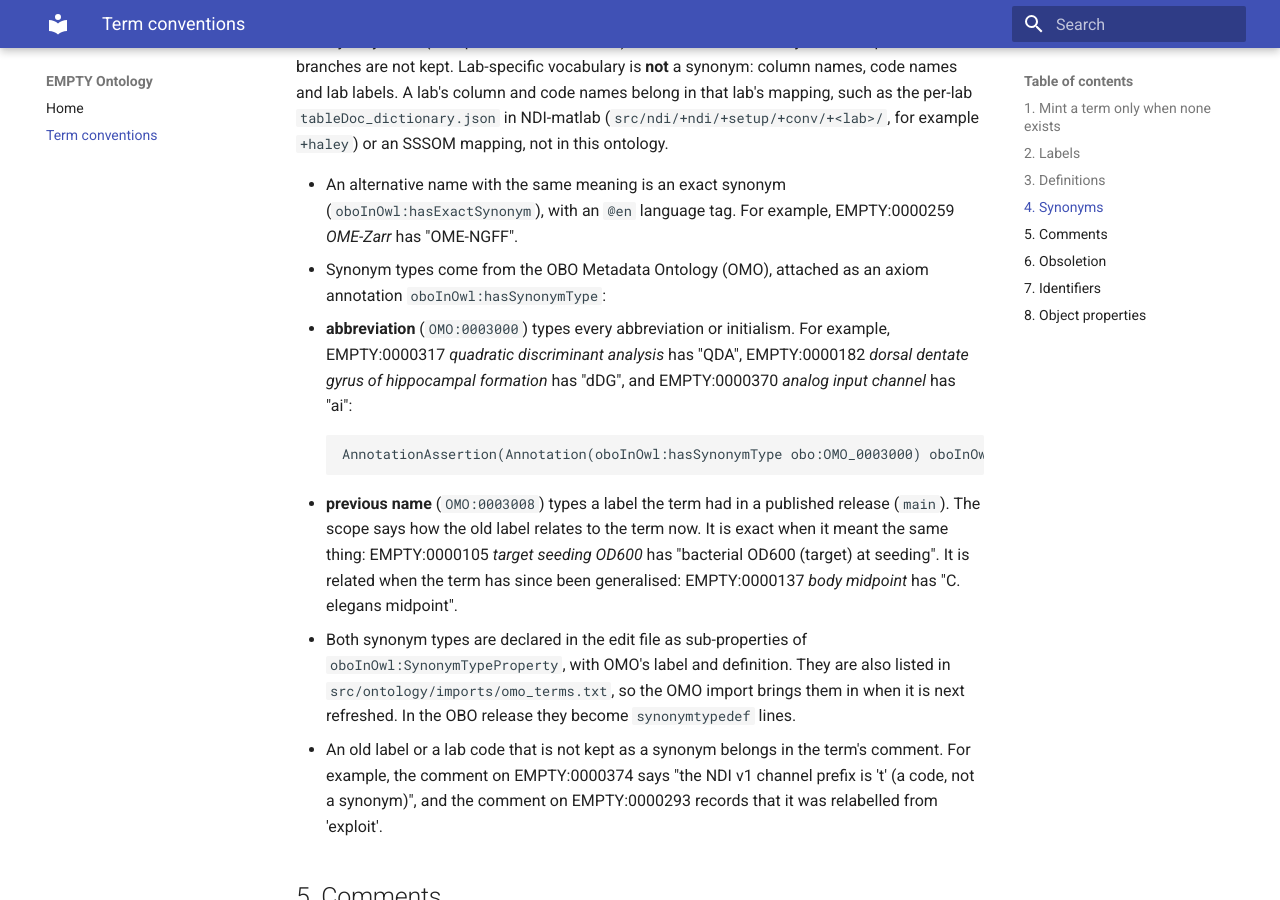
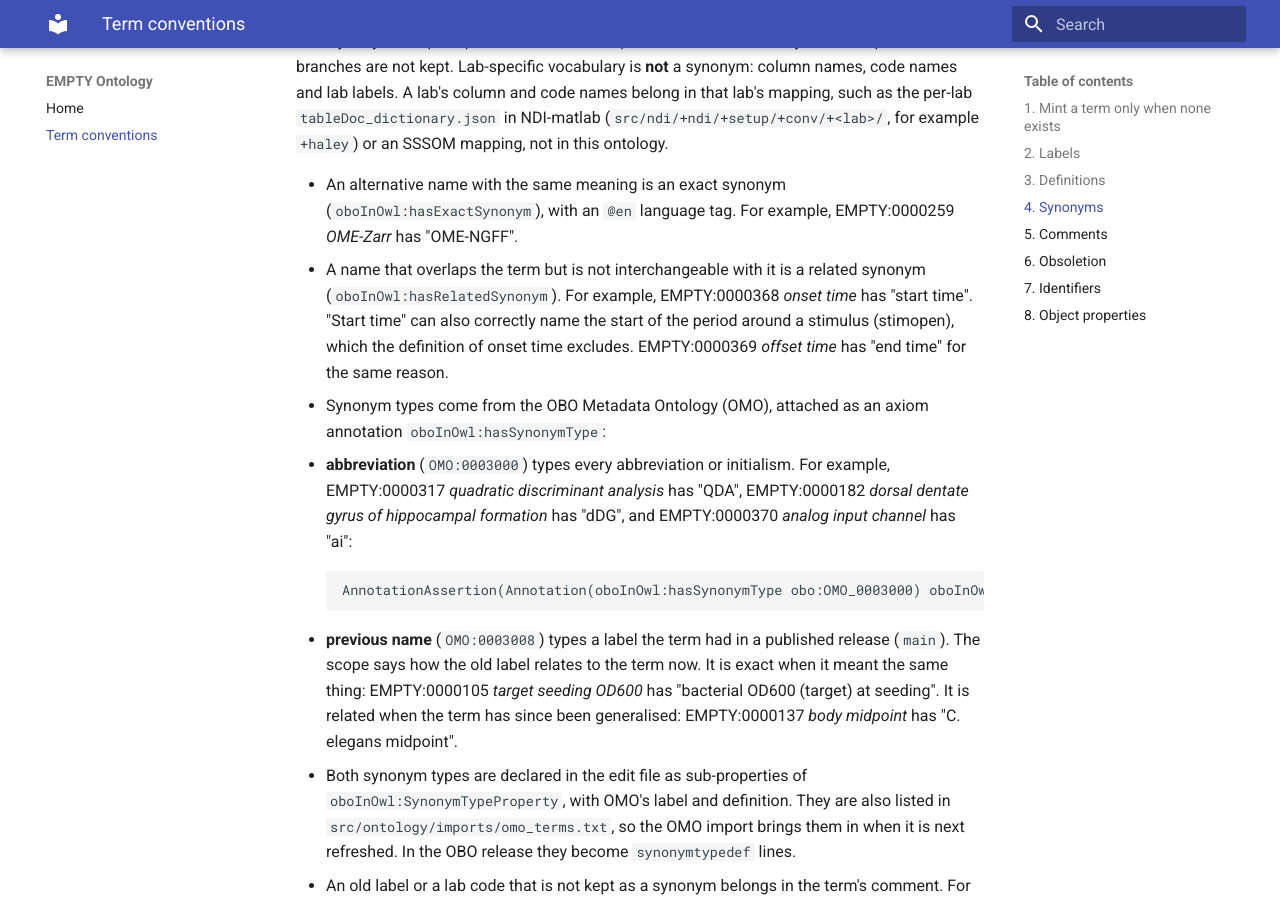
Before and after one commit to Waltham-Data-Science/empty-ontology, an MkDocs documentation site: the page built from docs/conventions.md, in a window 1280 px wide and 900 px high, scrolled down 1539 px. Built offline with MkDocs 1.6.1 and Material for MkDocs 9.7.7, drawn with Linux system fonts in a browser that asks for light colours.

Commit message:
AU/ms typed abbreviation; start time / end time related (Jess, 2026-10-22)
- EMPTY:0000261 arbitrary unit per millisecond: "AU/ms" typed
  OMO:0003000 abbreviation (Jess Haley, "Q2 ok"). "NGM agar", "S-Complete"
  and "LB + carbenicillin" stay untyped.
- EMPTY:0000368 onset time "start time" and EMPTY:0000369 offset time
  "end time" move from exact to related synonyms (Jess Haley, "yes, make
  them related"): "start time" can correctly name the start of the period
  around a stimulus (stimopen), which onset time's definition excludes, so
  the names are not interchangeable. Comments unchanged.
- docs/conventions.md: related-synonym rule with this example.

ROBOT 1.9.8, the robot steps of `make test`: reason (ELK) exits 0; SPARQL
verify 4/4 PASS; report identical to base (0 ERROR, 13 WARN, 6 INFO);
validate-profile DL in profile. odkversion and validate_idranges not run.

Co-Authored-By: Claude Opus 5.5 <noreply@anthropic.com>
Claude-Session: https://claude.ai/code/session_01FxKLA8Tbf9cpvDe7fuVeKf

```diff
--- a/docs/conventions.md
+++ b/docs/conventions.md
@@ -60,6 +60,11 @@ the per-lab `tableDoc_dictionary.json` in NDI-matlab (`src/ndi/+ndi/+setup/+conv
 
 - An alternative name with the same meaning is an exact synonym (`oboInOwl:hasExactSynonym`),
   with an `@en` language tag. For example, EMPTY:0000259 *OME-Zarr* has "OME-NGFF".
+- A name that overlaps the term but is not interchangeable with it is a related synonym
+  (`oboInOwl:hasRelatedSynonym`). For example, EMPTY:0000368 *onset time* has "start time".
+  "Start time" can also correctly name the start of the period around a stimulus (stimopen),
+  which the definition of onset time excludes. EMPTY:0000369 *offset time* has "end time"
+  for the same reason.
 - Synonym types come from the OBO Metadata Ontology (OMO), attached as an axiom annotation
   `oboInOwl:hasSynonymType`:
   - **abbreviation** (`OMO:0003000`) types every abbreviation or initialism. For example,
```
Also changed, not shown: 1 other file.
